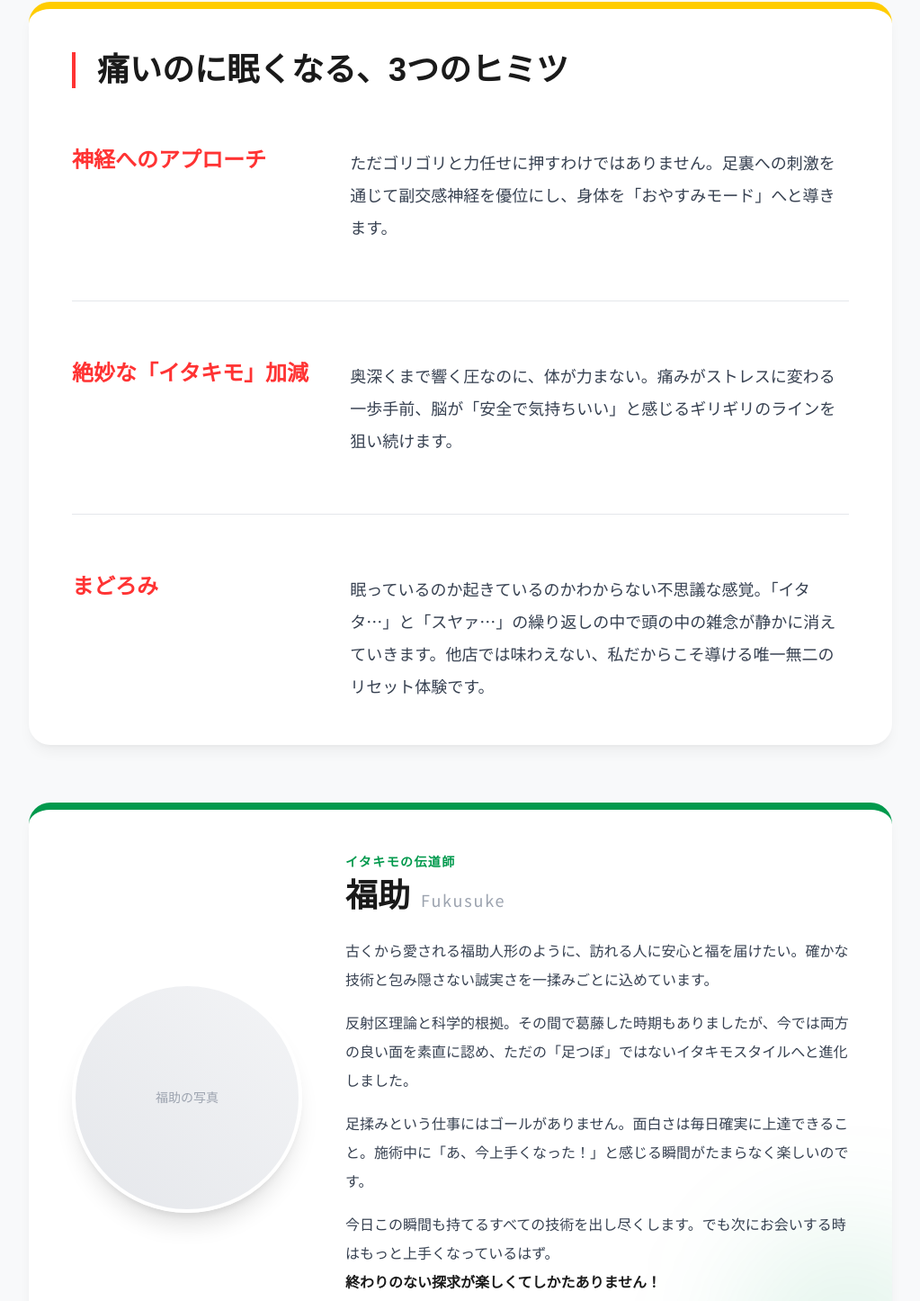
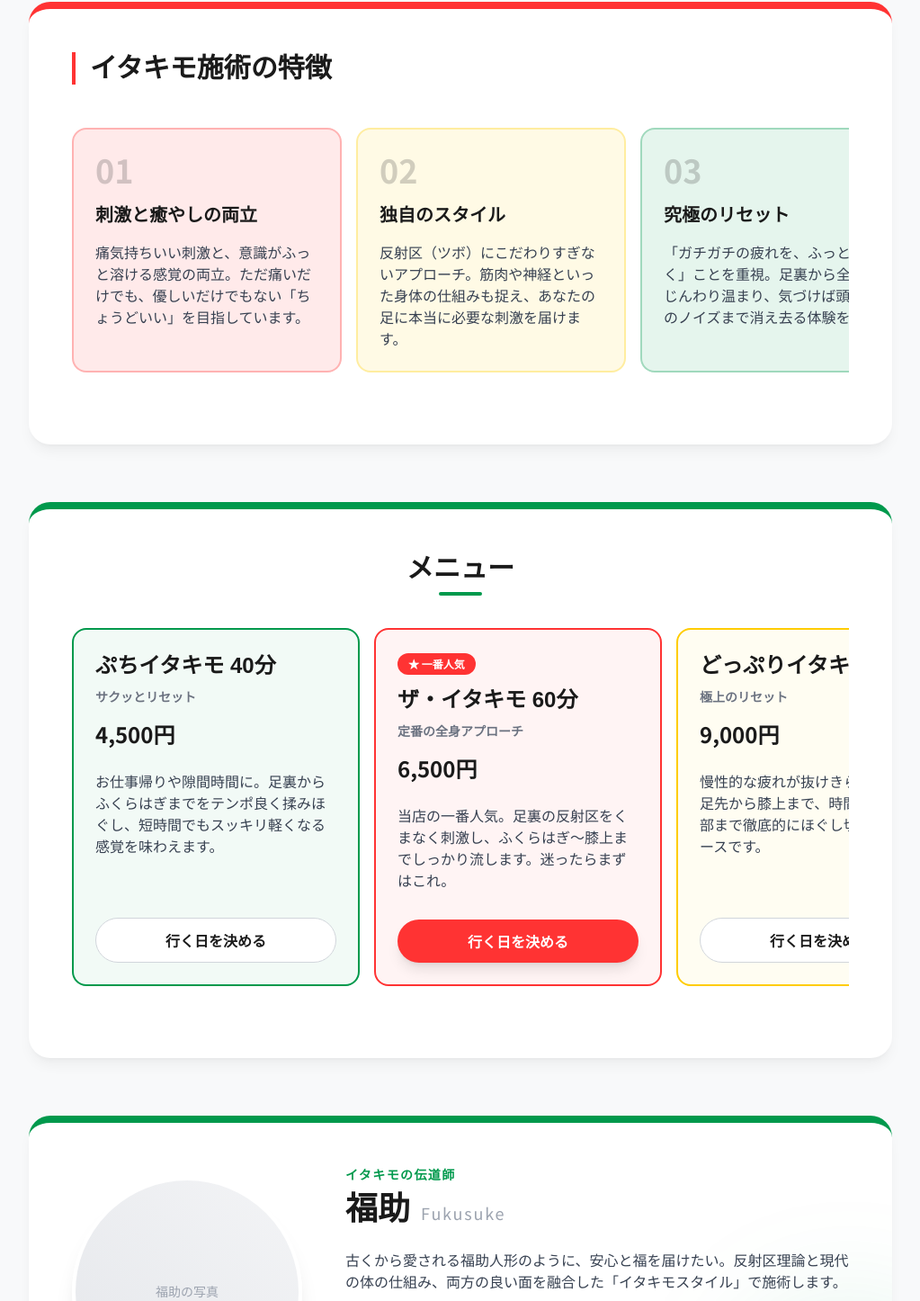
Before and after one commit to ashiyafukusuke/fukusuke2, a Next.js app: page / in a window 1280 px wide. Shown: the part 750-2196 px from the top of the page at 90% size, without its empty margins (128-1151 px from the left). Built offline with nearby package versions, Linux system fonts and the light colour scheme.

Commit message:
Add files via upload

```diff
--- a/src/app/page.tsx
+++ b/src/app/page.tsx
@@ -1,11 +1,10 @@
 "use client";
 import { useState } from "react";
 import Hero from "@/components/Hero";
-import Experience from "@/components/Experience";
-import Philosophy from "@/components/Philosophy";
+import FeaturesCarousel from "@/components/FeaturesCarousel";
+import MenuCarousel from "@/components/MenuCarousel";
 import Profile from "@/components/Profile";
 import Process from "@/components/Process";
-import Menu from "@/components/Menu";
 import System from "@/components/System";
 import CancelPolicy from "@/components/CancelPolicy";
 import Footer from "@/components/Footer";
@@ -22,11 +21,10 @@ export default function Home() {
       <Hero />
 
       <div className="pt-16 px-4 md:px-8 space-y-16 max-w-5xl mx-auto">
-        <Experience />
+        <FeaturesCarousel />
+        <MenuCarousel />
         <Profile onOpenPhilosophy={() => setModalOpen(true)} />
-        <Philosophy />
         <Process />
-        <Menu />
         <System />
         <CancelPolicy />
       </div>
--- /dev/null
+++ b/src/components/FeaturesCarousel.tsx
@@ -0,0 +1,60 @@
+"use client";
+import { motion } from "framer-motion";
+
+export default function FeaturesCarousel() {
+  const features = [
+    {
+      title: "刺激と癒やしの両立",
+      content: "痛気持ちいい刺激と、意識がふっと溶ける感覚の両立。ただ痛いだけでも、優しいだけでもない「ちょうどいい」を目指しています。",
+      color: "bg-terracotta/10",
+      borderColor: "border-terracotta/30"
+    },
+    {
+      title: "独自のスタイル",
+      content: "反射区（ツボ）にこだわりすぎないアプローチ。筋肉や神経といった身体の仕組みも捉え、あなたの足に本当に必要な刺激を届けます。",
+      color: "bg-vitality/10",
+      borderColor: "border-vitality/30"
+    },
+    {
+      title: "究極のリセット",
+      content: "「ガチガチの疲れを、ふっとほどく」ことを重視。足裏から全身がじんわり温まり、気づけば頭の中のノイズまで消え去る体験を。",
+      color: "bg-olive/10",
+      borderColor: "border-olive/30"
+    }
+  ];
+
+  return (
+    <section className="bg-white rounded-3xl shadow-lg shadow-black/5 border-t-8 border-terracotta p-6 md:p-12 relative overflow-hidden">
+      <div className="flex flex-col">
+        <motion.h2
+          initial={{ opacity: 0, y: 20 }}
+          whileInView={{ opacity: 1, y: 0 }}
+          viewport={{ once: true }}
+          className="font-serif text-2xl md:text-3xl font-bold text-ink mb-8 md:mb-12 border-l-4 border-terracotta pl-4"
+        >
+          イタキモ施術の特徴
+        </motion.h2>
+
+        {/* 横スクロールコンテナ */}
+        <div className="flex overflow-x-auto snap-x snap-mandatory gap-4 pb-8 -mx-6 px-6 md:mx-0 md:px-0 scrollbar-hide">
+          {features.map((feature, idx) => (
+            <motion.div
+              key={idx}
+              initial={{ opacity: 0, scale: 0.95 }}
+              whileInView={{ opacity: 1, scale: 1 }}
+              viewport={{ once: true, margin: "-50px" }}
+              transition={{ duration: 0.5, delay: idx * 0.1 }}
+              className={`min-w-[85vw] md:min-w-[300px] flex-1 shrink-0 snap-center rounded-2xl p-6 border-2 ${feature.borderColor} ${feature.color} flex flex-col justify-start`}
+            >
+              <div className="text-4xl font-black text-ink/20 mb-4">{`0${idx + 1}`}</div>
+              <h3 className="text-xl font-bold text-ink mb-4">{feature.title}</h3>
+              <p className="text-gray-700 leading-relaxed text-sm md:text-base">
+                {feature.content}
+              </p>
+            </motion.div>
+          ))}
+        </div>
+      </div>
+    </section>
+  );
+}
--- /dev/null
+++ b/src/components/MenuCarousel.tsx
@@ -0,0 +1,88 @@
+"use client";
+import { motion } from "framer-motion";
+
+export default function MenuCarousel() {
+  const menus = [
+    {
+      title: "ぷちイタキモ 40分",
+      price: "4,500円",
+      desc: "サクッとリセット",
+      content: "お仕事帰りや隙間時間に。足裏からふくらはぎまでをテンポ良く揉みほぐし、短時間でもスッキリ軽くなる感覚を味わえます。",
+      color: "border-olive",
+      bg: "bg-olive/5"
+    },
+    {
+      title: "ザ・イタキモ 60分",
+      price: "6,500円",
+      desc: "定番の全身アプローチ",
+      content: "当店の一番人気。足裏の反射区をくまなく刺激し、ふくらはぎ〜膝上までしっかり流します。迷ったらまずはこれ。",
+      color: "border-terracotta",
+      bg: "bg-terracotta/5",
+      badge: "★ 一番人気"
+    },
+    {
+      title: "どっぷりイタキモ 90分",
+      price: "9,000円",
+      desc: "極上のリセット",
+      content: "慢性的な疲れが抜けきらない方に。足先から膝上まで、時間をかけて細部まで徹底的にほぐし切る至福のコースです。",
+      color: "border-vitality",
+      bg: "bg-vitality/5"
+    }
+  ];
+
+  return (
+    <section id="menu" className="bg-white rounded-3xl shadow-lg shadow-black/5 border-t-8 border-olive p-6 md:p-12 text-ink relative overflow-hidden">
+      <div className="flex flex-col">
+        <motion.div
+          initial={{ opacity: 0, y: 20 }}
+          whileInView={{ opacity: 1, y: 0 }}
+          viewport={{ once: true }}
+          className="text-center mb-10 md:mb-12"
+        >
+          <h2 className="font-serif text-2xl md:text-3xl font-bold text-ink inline-block relative">
+            メニュー
+            <div className="absolute -bottom-3 left-1/2 transform -translate-x-1/2 w-12 h-1 bg-olive rounded-full"></div>
+          </h2>
+        </motion.div>
+
+        {/* 横スクロールコンテナ */}
+        <div className="flex overflow-x-auto snap-x snap-mandatory gap-4 pb-8 -mx-6 px-6 md:mx-0 md:px-0 scrollbar-hide items-stretch">
+          {menus.map((item, idx) => (
+            <motion.div
+              key={idx}
+              initial={{ opacity: 0, scale: 0.95 }}
+              whileInView={{ opacity: 1, scale: 1 }}
+              viewport={{ once: true, margin: "-50px" }}
+              transition={{ duration: 0.5, delay: idx * 0.1 }}
+              className={`min-w-[85vw] md:min-w-[320px] flex-1 shrink-0 snap-center rounded-2xl p-6 border-2 ${item.color} ${item.bg} flex flex-col justify-between`}
+            >
+              <div>
+                {item.badge && (
+                  <span className="inline-block bg-terracotta text-white text-xs font-bold px-3 py-1 rounded-full mb-3">
+                    {item.badge}
+                  </span>
+                )}
+                <h3 className="text-xl md:text-2xl font-bold font-serif mb-2">{item.title}</h3>
+                <p className="text-sm font-bold text-gray-500 mb-4">{item.desc}</p>
+                <div className="text-2xl font-black text-ink mb-6">{item.price}</div>
+                <p className="text-sm md:text-base text-gray-700 leading-relaxed mb-8">
+                  {item.content}
+                </p>
+              </div>
+              <a
+                href="#"
+                className={`block text-center w-full py-3 rounded-full font-bold transition-all duration-300 ${
+                  item.badge
+                  ? "bg-terracotta text-white shadow-lg hover:bg-[#C6674B]"
+                  : "bg-white text-ink border border-gray-300 hover:bg-gray-50"
+                }`}
+              >
+                行く日を決める
+              </a>
+            </motion.div>
+          ))}
+        </div>
+      </div>
+    </section>
+  );
+}
--- a/src/components/Profile.tsx
+++ b/src/components/Profile.tsx
@@ -34,19 +34,12 @@ export default function Profile({ onOpenPhilosophy }: ProfileProps) {
             福助
             <span className="text-lg font-sans font-normal text-gray-400 ml-3 tracking-widest">Fukusuke</span>
           </h2>
-          <div className="text-gray-700 leading-loose space-y-4">
+          <div className="text-gray-700 leading-loose space-y-4 text-sm md:text-base">
             <p>
-              古くから愛される福助人形のように、訪れる人に安心と福を届けたい。確かな技術と包み隠さない誠実さを一揉みごとに込めています。
+              古くから愛される福助人形のように、安心と福を届けたい。反射区理論と現代の体の仕組み、両方の良い面を融合した「イタキモスタイル」で施術します。
             </p>
             <p>
-              反射区理論と科学的根拠。その間で葛藤した時期もありましたが、今では両方の良い面を素直に認め、ただの「足つぼ」ではないイタキモスタイルへと進化しました。
-            </p>
-            <p>
-              足揉みという仕事にはゴールがありません。面白さは毎日確実に上達できること。施術中に「あ、今上手くなった！」と感じる瞬間がたまらなく楽しいのです。
-            </p>
-            <p>
-              今日この瞬間も持てるすべての技術を出し尽くします。でも次にお会いする時はもっと上手くなっているはず。<br />
-              <span className="font-bold text-ink">終わりのない探求が楽しくてしかたありません！</span>
+              足揉みにはゴールがありません。「次にお会いする時は、今日よりもっと上手くなっている」。そんな終わりのない技術の探求が楽しくてしかたありません！
             </p>
           </div>
 
--- a/src/components/System.tsx
+++ b/src/components/System.tsx
@@ -29,11 +29,10 @@ export default function System() {
             </div>
             <p className="text-lg font-bold text-ink mb-6">合わないと感じたなら、お代は頂戴しません。</p>
             <p className="text-gray-700 leading-loose text-sm md:text-base flex-grow">
-              ※理由は一切問いません。<br/>
-              ・まずは左足から施術を開始します。<br/>
-              ・片足が終わった段階で、そのまま続けるかお伺いします。<br/>
-              ・合わなければ「今日はここまで」とお伝えください。<br/><br/>
-              <span className="font-bold text-ink">その時点で直ちに終了し、お代は頂戴いたしません。</span>
+              ※理由は問いません。<br/>
+              ・左足の施術後に継続を確認します。<br/>
+              ・合わなければお伝えください。<br/><br/>
+              <span className="font-bold text-ink">直ちに終了し、お代は頂戴いたしません。</span>
             </p>
           </motion.div>
 
@@ -67,8 +66,7 @@ export default function System() {
             </ul>
 
             <p className="text-xs text-gray-400 leading-relaxed">
-              将来的に他のコースのご利用状況を見ながら、継続特典を広げていく予定です。<br/>
-              （現在は60分枠【守破離】のみが対象となります）
+              ※現在は60分枠のみが対象となります
             </p>
           </motion.div>
 
```
Also changed, not shown: src/components/Process.tsx (+9 -11 lines).
